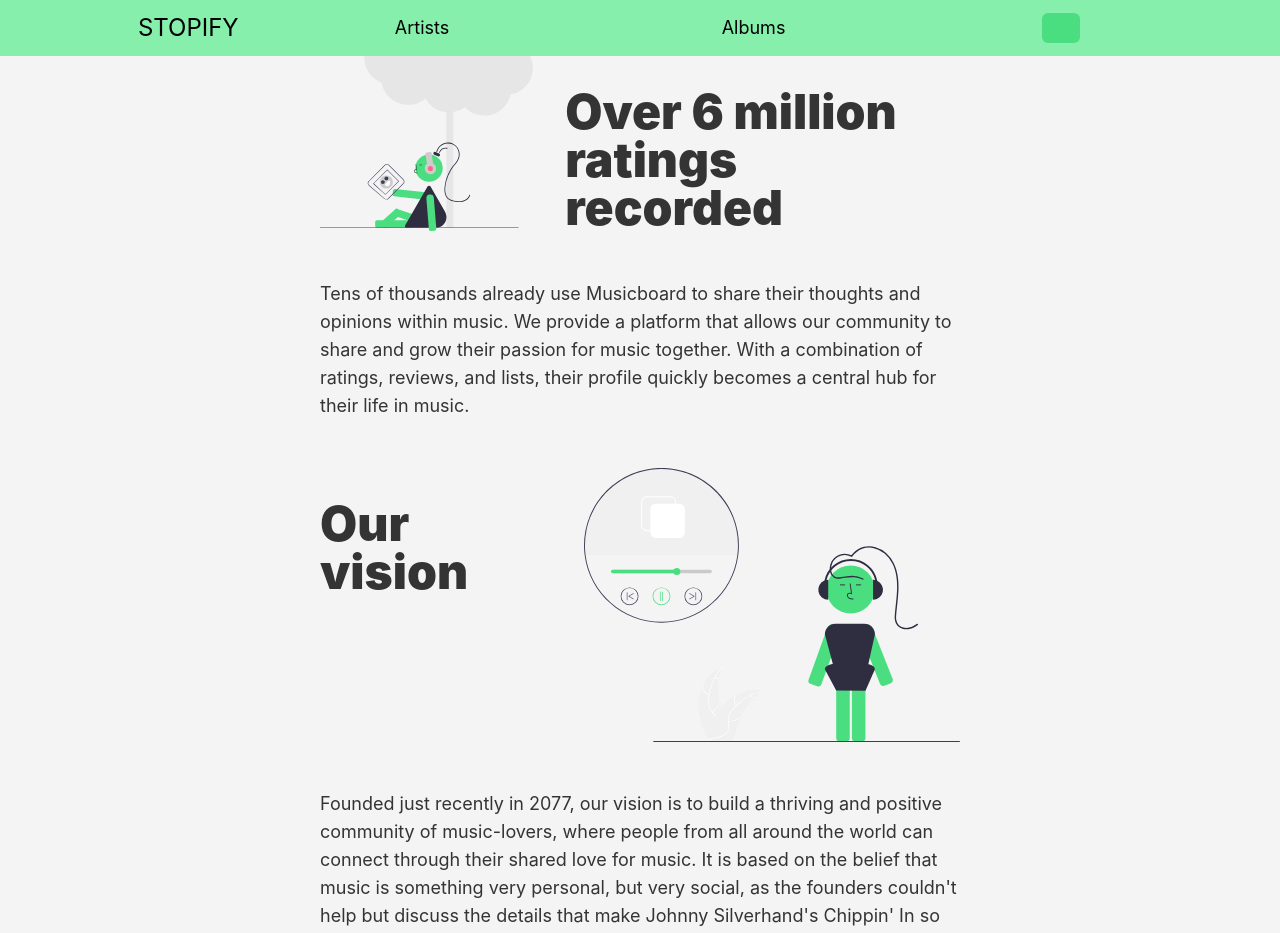
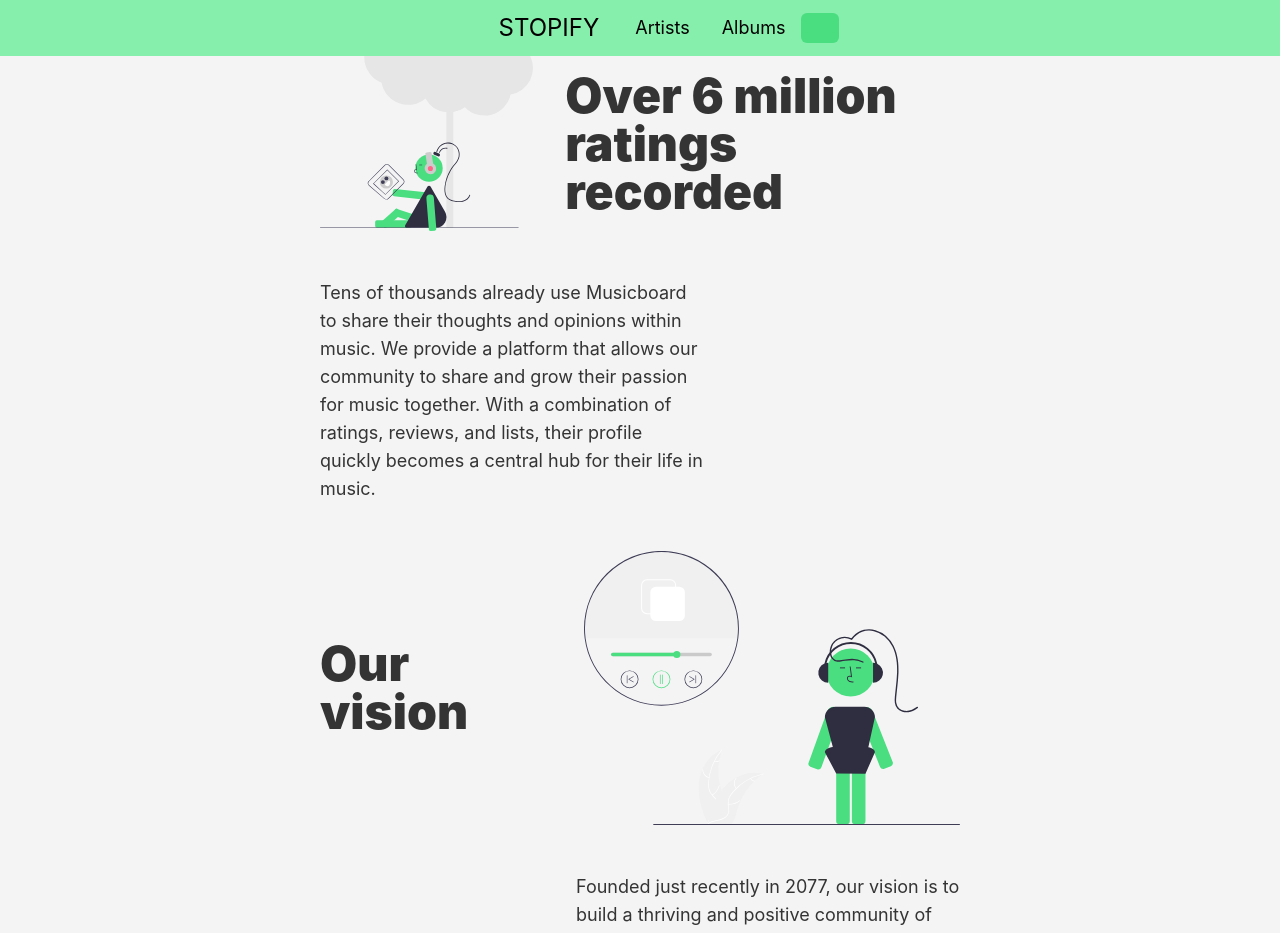
Before and after one commit to miloszKubiak/stopify-next12, a Next.js app: page /about in a window 1280 px wide. Shown: the top 933 px of the page. Built offline with nearby package versions, Linux system fonts and the light colour scheme; some icons are missing.

Commit message:
fix styles

```diff
--- a/components/artist.tsx
+++ b/components/artist.tsx
@@ -23,6 +23,7 @@ type ArtistListItemProps = {
 
 export const ArtistDetails = ({ data }: ArtistDetailsProps) => {
   return (
+    <div className="py-4 px-2">
       <List bordered style={{ backgroundColor: "white" }}>
         <Image
           width={340}
@@ -52,6 +53,7 @@ export const ArtistDetails = ({ data }: ArtistDetailsProps) => {
           </div>
         </List.Item>
       </List>
+    </div>
   );
 };
 
--- a/components/layout.tsx
+++ b/components/layout.tsx
@@ -24,11 +24,12 @@ export const Layout = ({ children }: { children: ReactNode }) => {
       <Header>
         <Navbar
           appearance="subtle"
-          className="w-screen flex items-center bg-green-300 w-full text-black sm:px-20"
+          className="flex items-center justify-center bg-green-300 text-black"
         >
+          <div className="max-w-full flex">
             <Navbar.Brand
               onClick={() => router.push("/")}
-            className="flex gap-2 items-center cursor-pointer sm:mx-30"
+              className="flex items-center gap-2 cursor-pointer"
             >
               <PlayOutlineIcon className="text-3xl text-black" />
               <p className="text-2xl text-black">STOPIFY</p>
@@ -49,12 +50,13 @@ export const Layout = ({ children }: { children: ReactNode }) => {
                 </Button>
               )}
             </Nav>
+          </div>
         </Navbar>
       </Header>
       <Content className="bg-zinc-100 flex items-center justify-center">
         {children}
       </Content>
-      <Footer className="bg-green-300 h-10 flex items-center justify-center">
+      <Footer className="bg-green-300 h-20 flex items-center justify-center">
         <Link
           className="no-underline hover:no-underline text-black"
           href="/about"
--- a/pages/about.tsx
+++ b/pages/about.tsx
@@ -15,19 +15,21 @@ const AboutPage = () => {
             className="hidden md:block"
           />
         </div>
-        <h1 className="mt-8 text-5xl font-black md:ml-8">
+        <h1 className="my-auto text-5xl font-black md:ml-8">
           Over 6 million ratings recorded
         </h1>
       </div>
-      <p className="text-lg mb-4">
+      <div className="text-lg mb-4 xl:w-[60%]">
+        <p>
           Tens of thousands already use Musicboard to share their thoughts and
           opinions within music. We provide a platform that allows our community
           to share and grow their passion for music together. With a combination
-        of ratings, reviews, and lists, their profile quickly becomes a central
-        hub for their life in music.
+          of ratings, reviews, and lists, their profile quickly becomes a
+          central hub for their life in music.
         </p>
+      </div>
       <div className="mb-4 flex min-w-full">
-        <h1 className="mr-8 mt-8 text-5xl font-black">Our vision </h1>
+        <h1 className="mr-8 my-auto text-5xl font-black">Our vision </h1>
         <div className="">
           <Image
             width={400}
@@ -38,7 +40,8 @@ const AboutPage = () => {
           />
         </div>
       </div>
-      <p className="text-lg mb-4">
+      <div className="text-lg mb-4 xl:w-[60%] lg:ml-auto">
+        <p>
           Founded just recently in 2077, our vision is to build a thriving and
           positive community of music-lovers, where people from all around the
           world can connect through their shared love for music. It is based on
@@ -47,6 +50,7 @@ const AboutPage = () => {
           Silverhand's Chippin' In so perfect.
         </p>
       </div>
+    </div>
   );
 };
 
--- a/pages/albums/[albumId].tsx
+++ b/pages/albums/[albumId].tsx
@@ -1,4 +1,4 @@
-import { api } from "../../api/axios";
+import { api } from "../../utils/axios";
 import { GetStaticPropsContext } from "next";
 import { AlbumDetails } from "../../components/album";
 
--- a/pages/albums/index.tsx
+++ b/pages/albums/index.tsx
@@ -1,6 +1,6 @@
 import { AlbumListItem } from "../../components/album";
 import { GetServerSideProps } from "next";
-import { api } from "../../api/axios";
+import { api } from "../../utils/axios";
 
 export const getServerSideProps: GetServerSideProps = async () => {
   const response = await api.get("/api/albums");
@@ -14,7 +14,9 @@ export const getServerSideProps: GetServerSideProps = async () => {
 
 const AlbumsPage = ({ albums }) => {
   return (
-    <div className="my-4 mx-auto flex flex-wrap items-center justify-center gap-4">
+    <div className="my-4">
+      <h1 className="py-4 font-bold text-center text-3xl">List of Albums</h1>
+      <div className="xl:max-w-[80vw] px-4 flex flex flex-wrap items-center justify-center gap-4">
         {albums.map((album) => (
           <AlbumListItem
             key={album.id}
@@ -27,6 +29,7 @@ const AlbumsPage = ({ albums }) => {
           />
         ))}
       </div>
+    </div>
   );
 };
 
--- a/pages/artists/[artistId].tsx
+++ b/pages/artists/[artistId].tsx
@@ -1,5 +1,5 @@
 import { GetServerSidePropsContext } from "next";
-import { api } from "../../api/axios";
+import { api } from "../../utils/axios";
 import { ArtistDetails } from "../../components/artist";
 
 type ArtistParamsContext = {
--- a/pages/artists/index.tsx
+++ b/pages/artists/index.tsx
@@ -1,6 +1,6 @@
 import { ArtistListItem } from "../../components/artist";
 import { GetServerSideProps } from "next";
-import { api } from "../../api/axios";
+import { api } from "../../utils/axios";
 
 export const getServerSideProps: GetServerSideProps = async () => {
   const response = await api.get("/api/artists");
```
Also changed, not shown: utils/axios.ts (renamed from api/axios.ts). Lines whose indentation alone changed are shown as unchanged.
